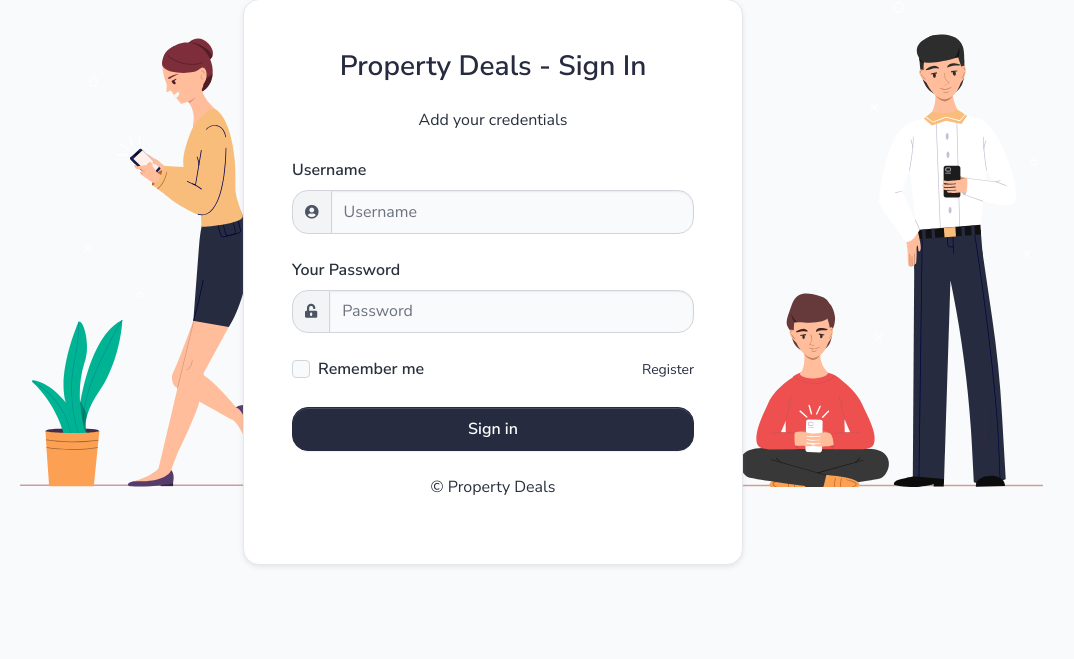
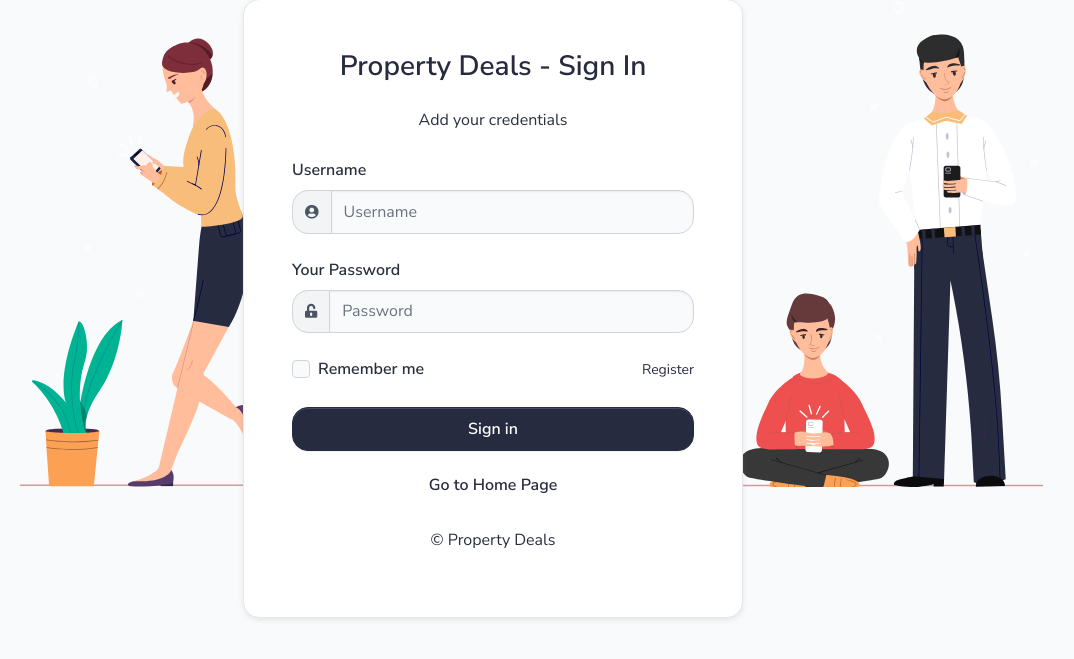
Before and after one commit to devsbranch/property-deals, a Flask app: page /login in a window 1280 px wide. Shown: the part 81-740 px from the top of the page, without its empty margins (147-1221 px from the left). Run offline with Flask 2, Linux system fonts and the light colour scheme; some libraries are stand-ins or nearby versions.

Commit message:
add a Go to Home Page link on login page

```diff
--- a/app/base/templates/accounts/login.html
+++ b/app/base/templates/accounts/login.html
@@ -74,6 +74,9 @@
                                     <button type="submit" name="login" class="btn btn-dark">Sign in</button>
                                 </div>
                             </form>
+                            <div class="d-flex justify-content-center align-items-center mt-4">
+                                <a href="{{ url_for('home_blueprint.index') }}"><h6>Go to Home Page</h6></a>
+                            </div>
 
                             <div class="d-flex justify-content-center align-items-center mt-4">
                                 <span class="font-weight-normal">
```
